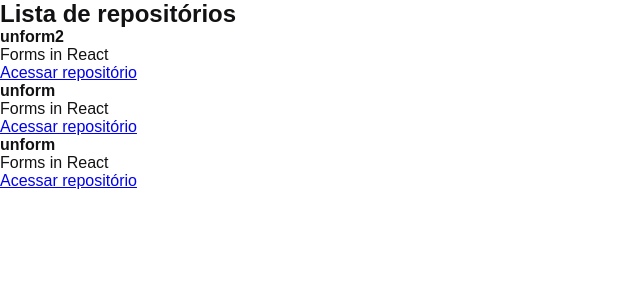
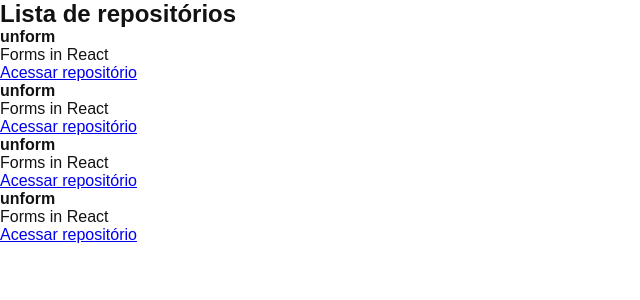
Before and after one commit to lucasmfg7/github-explorer, a React app: page / in a window 1280 px wide. Shown: the top 300 px of the page, without its empty margins (0-640 px from the left). Built offline with nearby package versions, Linux system fonts and the light colour scheme.

Commit message:
Propriedades no React

```diff
--- /dev/null
+++ b/src/components/RepositoryItem.jsx
@@ -0,0 +1,9 @@
+export const RepositoryItem = (props) => {
+  return (
+    <li>
+      <strong>{props.repository?.name ?? "default"}</strong>
+      <p>{props.repository.description}</p>
+      <a href={props.repository.link}>Acessar repositório</a>
+    </li>
+  );
+};
--- a/src/components/RepositoryList.jsx
+++ b/src/components/RepositoryList.jsx
@@ -1,27 +1,20 @@
-const repositoryName = "unform2";
+import { RepositoryItem } from "./RepositoryItem";
+
+const repository = {
+  name: "unform",
+  description: "Forms in React",
+  link: "https://github.com/unform/unform",
+};
 
 export const RepositoryList = () => {
   return (
     <section className="repository-list">
       <h1>Lista de repositórios</h1>
       <ul>
-        <li>
-          <strong>{repositoryName}</strong>
-          <p>Forms in React</p>
-          <a href="#">Acessar repositório</a>
-        </li>
-
-        <li>
-          <strong>unform</strong>
-          <p>Forms in React</p>
-          <a href="#">Acessar repositório</a>
-        </li>
-
-        <li>
-          <strong>unform</strong>
-          <p>Forms in React</p>
-          <a href="#">Acessar repositório</a>
-        </li>
+        <RepositoryItem repository={repository} />
+        <RepositoryItem repository={repository} />
+        <RepositoryItem repository={repository} />
+        <RepositoryItem repository={repository} />
       </ul>
     </section>
   );
```
